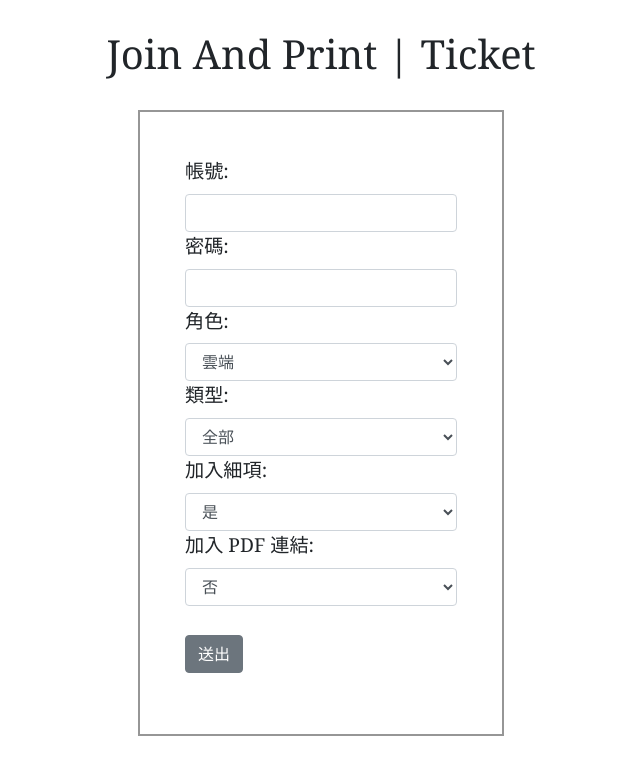
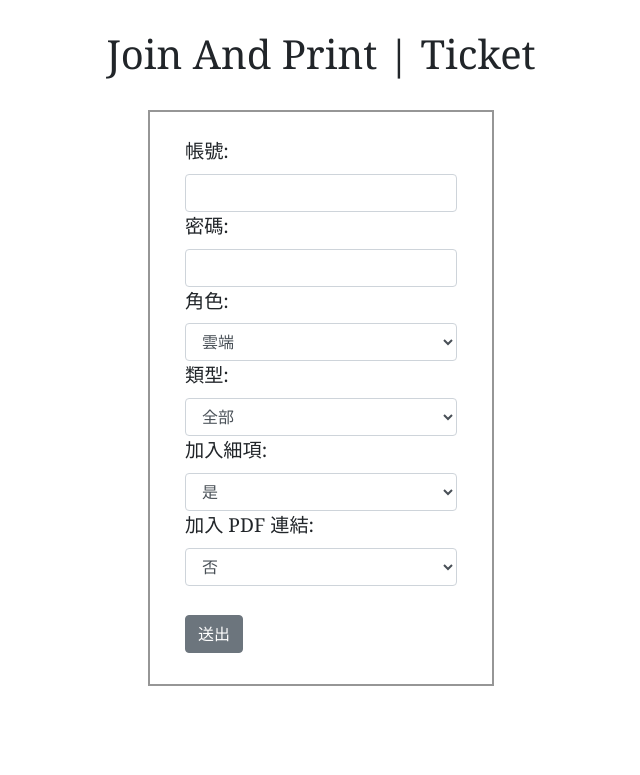
Before and after one commit to j3ygithub/rj3y, a Django app: page /ticket/ in a window 1280 px wide. Shown: the top 775 px of the page, without its empty margins (319-959 px from the left). Run offline with Django 3.2, Linux system fonts and the light colour scheme; some libraries are stand-ins or nearby versions.

Commit message:
Update index.html

```diff
--- a/rj3y/ticket/templates/ticket/index.html
+++ b/rj3y/ticket/templates/ticket/index.html
@@ -18,7 +18,7 @@
         <div class="row justify-content-md-center" style="font-size: larger;">
             <div class="col"></div>
             <div class="col-md-auto"
-                style="border-width:2px; border-style:solid; border-color:rgb(150, 150, 150); padding:45px;">
+                style="border-width:2px; border-style:solid; border-color:rgb(150, 150, 150); padding-left:35px; padding-right:35px; padding-top:25px; padding-bottom:15px;">
                 <form action="" method="post">{% csrf_token %}
                     <div class="form-group" style="text-align: left;">
                         <label for="account">帳號:</label>
```
